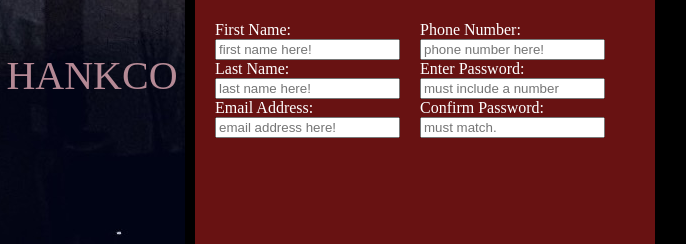
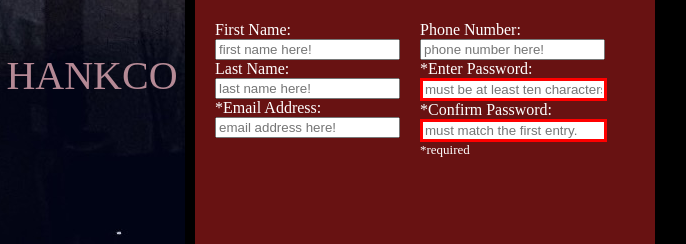
Before and after one commit to hankfontaine/Sign-up-Form, a plain HTML site: page index.html in a window 1280 px wide. Shown: the part 371-615 px from the top of the page, 343-1029 px from the left. Drawn offline with Linux system fonts and the light colour scheme.

Commit message:
made things look a bit nicer

```diff
--- a/index.html
+++ b/index.html
@@ -25,7 +25,7 @@
                     </div>
                     <div class="formEntryField">
                         <div class="formEntryFieldLeft">
-                            <form action="example.com" method="post">
+                            <form action="example.com" method="post" class="form">
                                 <div>
                                     <label for="firstName">First Name:</label>
                                 </div>
@@ -39,7 +39,7 @@
                                     <input type="text" id="lastName" placeholder="last name here!">
                                 </div>
                                 <div>
-                                    <label for="email">Email Address:</label>
+                                    <label for="email" aria-required="true">*Email Address:</label>
                                 </div>
                                 <div>
                                     <input type="email" id="email" placeholder="email address here!">
@@ -47,31 +47,35 @@
                         </div>
                         <div class="formEntryFieldRight">
                             <div>
-                                <label for="phoneNumber">Phone Number:</label>
+                                <label for="phoneNumber" aria-required="true">Phone Number:</label>
                             </div>
                             <div>
-                                <input type="text" id="phoneNumber" minlength="10" maxlength="10"
-                                    placeholder="phone number here!">
+                                <input type="text" id="phoneNumber" minlength="10" placeholder="phone number here!">
                             </div>
                             <div>
-                                <label for="passwordOne">Enter Password:</label>
+                                <label for="passwordOne">*Enter Password:</label>
                             </div>
                             <div>
-                                <input type="password" id="passwordOne" placeholder="must include a number">
+                                <input type="password" id="passwordOne" class="passwordOne"
+                                    placeholder="must be at least ten characters" minlength="10" required>
                             </div>
                             <div>
-                                <label for="passwordTwo">Confirm Password:</label>
+                                <label for="passwordTwo">*Confirm Password:</label>
                             </div>
                             <div>
-                                <input type="password" id="passwordTwo" placeholder="must match.">
+                                <input type="password" id="passwordTwo" class="passwordTwo"
+                                    placeholder="must match the first entry." required>
                             </div>
+                            <div class="requiredText">*required</div>
                         </div>
-                        </form>
+
                     </div>
                 </div>
                 <div class="submitArea">
                     <div>
-                        <button class="createAccountButton">CREATE ACCOUNT</button>
+                        <button type="submit" class="createAccountButton">CREATE
+                            ACCOUNT</button>
+                        </form>
                     </div>
                     <div class="signIn">
                         Already got an account? <a href="http://hankfontaine.com" class="signInLink">Sign in
--- a/style.css
+++ b/style.css
@@ -2,6 +2,7 @@ html,
 body {
  margin: 0;
  padding: 0;
+ background-color: black;
 }
 
 .background {
@@ -112,3 +113,19 @@ a:active {
     margin: 20px;
     font-size: large;
 }
+
+input:focus {
+    border: 3px solid blue;
+}
+
+input:invalid {
+    border: 3px solid red;
+}
+
+/* #phoneNumber:valid {
+    border: 10px solid green;
+} */
+
+.requiredText {
+    font-size: small;
+}
```
